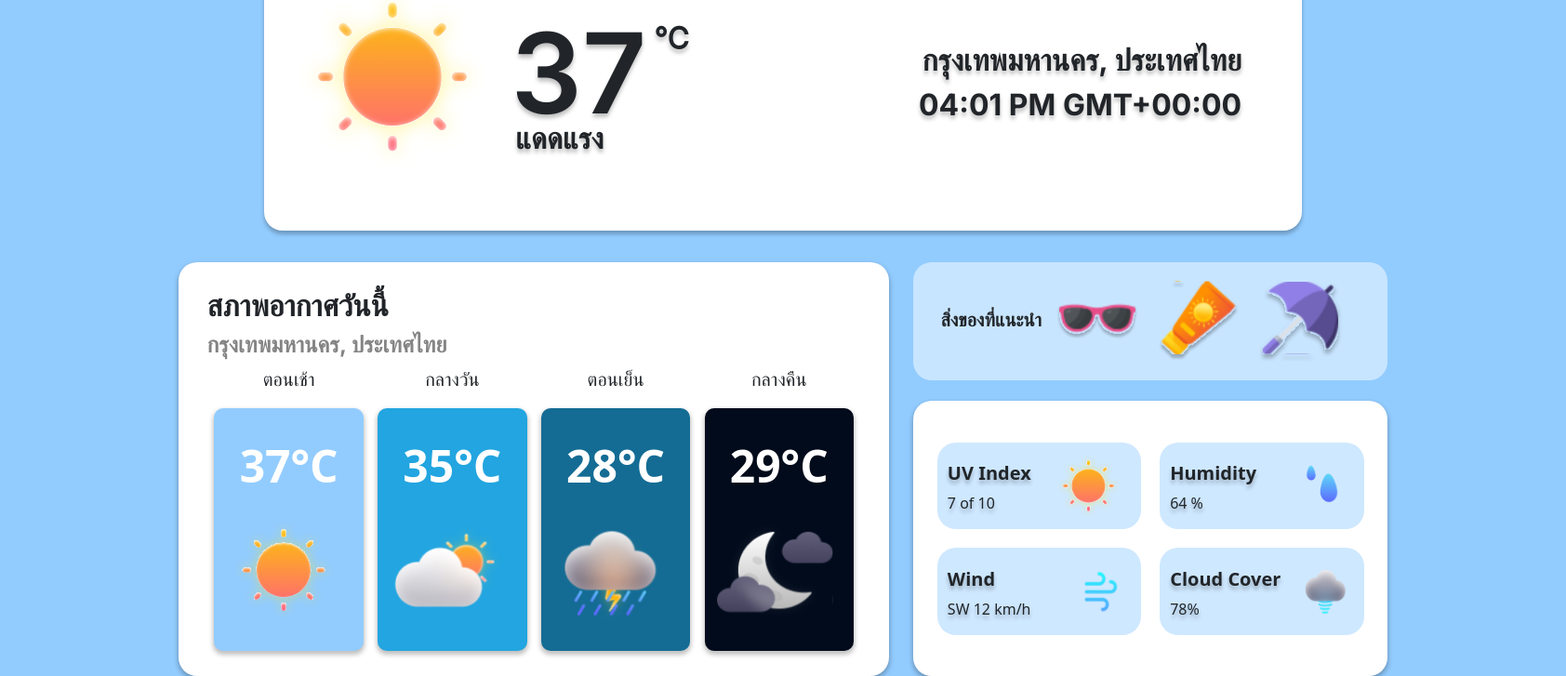
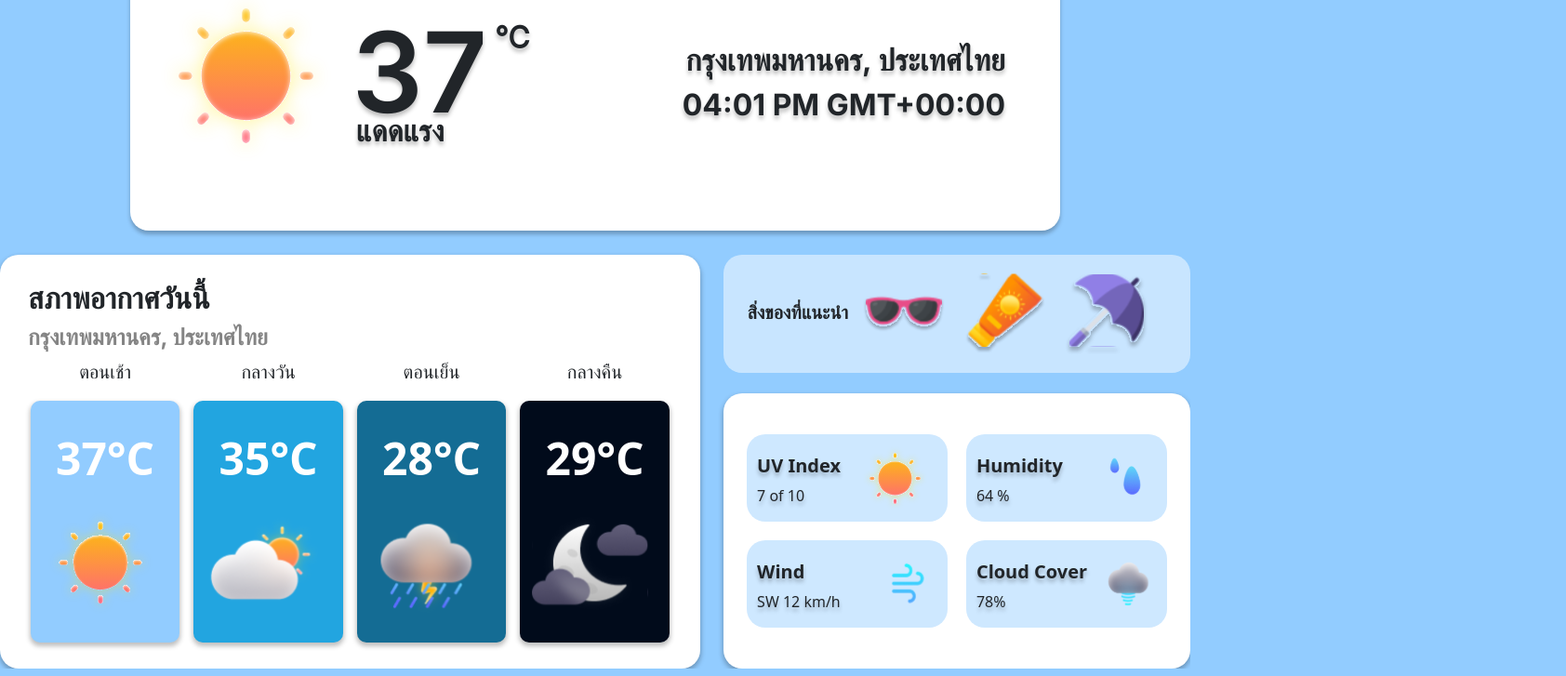
Before and after one commit to Phear21/Wther, an Angular app in the folder my-app/: page / in a window 1280 px wide. Shown: the part 151-878 px from the top of the page at 93% size, 1684 px wide, since content can reach past the window. Built offline with nearby package versions, Linux system fonts and the light colour scheme.

Commit message:
fix:start on route

```diff
--- a/my-app/src/app/app.component.html
+++ b/my-app/src/app/app.component.html
@@ -1,2 +1,2 @@
-<app-homepage/>
+
 <router-outlet></router-outlet>
--- a/my-app/src/app/component/homepage/homepage.component.css
+++ b/my-app/src/app/component/homepage/homepage.component.css
@@ -10,13 +10,15 @@
   flex-direction: column;
   justify-content: center;
   align-items: center;
-  width: 1684px;
+  width: 100%;
+
 }
 
 .container {
   height: 319.36px;
   margin-top: 80px;
   width: 80%;
+  max-width: 1600px;
 }
 
 .live {
@@ -105,7 +107,7 @@
   justify-content: center;
   width: 100%;
   height: 100%;
-  max-width: 1300px;
+  max-width: 1600px;
   height: 445px;
   margin-top: 2%;
   gap: 2%;
```
Also changed, not shown: my-app/src/app/app.module.ts (+6 -2 lines).
